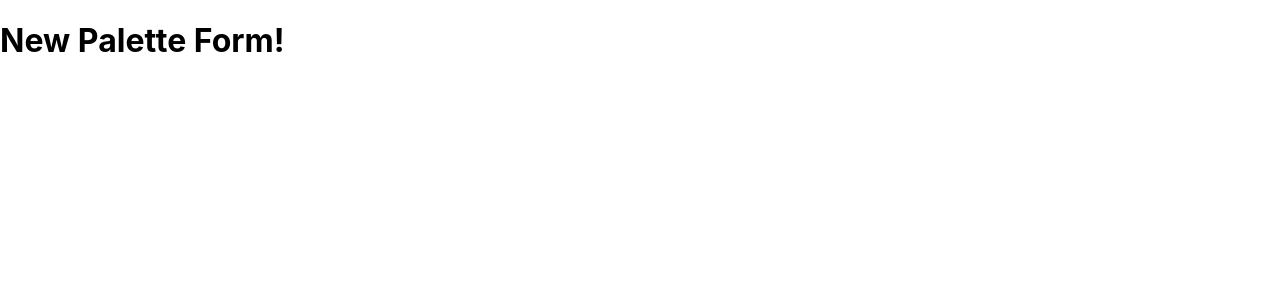
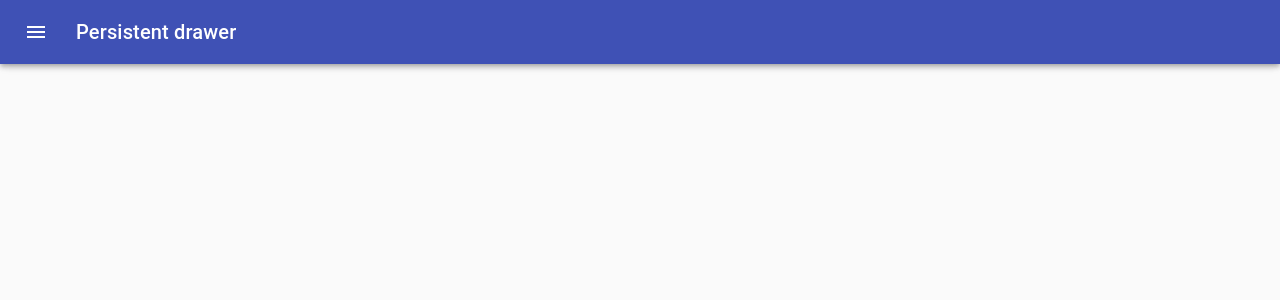
Before and after one commit to Hady207/react-color-palette, a React (Create React App) app: page /palette/new in a window 1280 px wide. Shown: the top 300 px of the page. Built offline with nearby package versions, Linux system fonts and the light colour scheme.

Commit message:
Add Drawer to NewPaletteForm

```diff
--- a/src/NewPaletteForm.js
+++ b/src/NewPaletteForm.js
@@ -1,11 +1,146 @@
-import React, { Component } from "react";
+import React from "react";
+import clsx from "clsx";
+import { makeStyles, useTheme } from "@material-ui/core/styles";
+import Drawer from "@material-ui/core/Drawer";
+import CssBaseline from "@material-ui/core/CssBaseline";
+import AppBar from "@material-ui/core/AppBar";
+import Toolbar from "@material-ui/core/Toolbar";
+import Typography from "@material-ui/core/Typography";
+import Divider from "@material-ui/core/Divider";
+import IconButton from "@material-ui/core/IconButton";
+import MenuIcon from "@material-ui/icons/Menu";
+import ChevronLeftIcon from "@material-ui/icons/ChevronLeft";
+import ChevronRightIcon from "@material-ui/icons/ChevronRight";
+import List from "@material-ui/core/List";
+import ListItem from "@material-ui/core/ListItem";
+import ListItemIcon from "@material-ui/core/ListItemIcon";
+import ListItemText from "@material-ui/core/ListItemText";
+import InboxIcon from "@material-ui/icons/MoveToInbox";
+import MailIcon from "@material-ui/icons/Mail";
 
-export default class NewPaletteForm extends Component {
-  render() {
-    return (
-      <div>
-        <h1>New Palette Form!</h1>
-      </div>
-    );
-  }
+const drawerWidth = 240;
+
+const useStyles = makeStyles((theme) => ({
+  root: {
+    display: "flex",
+  },
+  appBar: {
+    transition: theme.transitions.create(["margin", "width"], {
+      easing: theme.transitions.easing.sharp,
+      duration: theme.transitions.duration.leavingScreen,
+    }),
+  },
+  appBarShift: {
+    width: `calc(100% - ${drawerWidth}px)`,
+    marginLeft: drawerWidth,
+    transition: theme.transitions.create(["margin", "width"], {
+      easing: theme.transitions.easing.easeOut,
+      duration: theme.transitions.duration.enteringScreen,
+    }),
+  },
+  menuButton: {
+    marginRight: theme.spacing(2),
+  },
+  hide: {
+    display: "none",
+  },
+  drawer: {
+    width: drawerWidth,
+    flexShrink: 0,
+  },
+  drawerPaper: {
+    width: drawerWidth,
+  },
+  drawerHeader: {
+    display: "flex",
+    alignItems: "center",
+    padding: theme.spacing(0, 1),
+    // necessary for content to be below app bar
+    ...theme.mixins.toolbar,
+    justifyContent: "flex-end",
+  },
+  content: {
+    flexGrow: 1,
+    padding: theme.spacing(3),
+    transition: theme.transitions.create("margin", {
+      easing: theme.transitions.easing.sharp,
+      duration: theme.transitions.duration.leavingScreen,
+    }),
+    marginLeft: -drawerWidth,
+  },
+  contentShift: {
+    transition: theme.transitions.create("margin", {
+      easing: theme.transitions.easing.easeOut,
+      duration: theme.transitions.duration.enteringScreen,
+    }),
+    marginLeft: 0,
+  },
+}));
+
+export default function NewPaletteForm() {
+  const classes = useStyles();
+  const theme = useTheme();
+  const [open, setOpen] = React.useState(false);
+
+  const handleDrawerOpen = () => {
+    setOpen(true);
+  };
+
+  const handleDrawerClose = () => {
+    setOpen(false);
+  };
+
+  return (
+    <div className={classes.root}>
+      <CssBaseline />
+      <AppBar
+        position="fixed"
+        className={clsx(classes.appBar, {
+          [classes.appBarShift]: open,
+        })}
+      >
+        <Toolbar>
+          <IconButton
+            color="inherit"
+            aria-label="open drawer"
+            onClick={handleDrawerOpen}
+            edge="start"
+            className={clsx(classes.menuButton, open && classes.hide)}
+          >
+            <MenuIcon />
+          </IconButton>
+          <Typography variant="h6" noWrap>
+            Persistent drawer
+          </Typography>
+        </Toolbar>
+      </AppBar>
+      <Drawer
+        className={classes.drawer}
+        variant="persistent"
+        anchor="left"
+        open={open}
+        classes={{
+          paper: classes.drawerPaper,
+        }}
+      >
+        <div className={classes.drawerHeader}>
+          <IconButton onClick={handleDrawerClose}>
+            {theme.direction === "ltr" ? (
+              <ChevronLeftIcon />
+            ) : (
+              <ChevronRightIcon />
+            )}
+          </IconButton>
+        </div>
+        <Divider />
+      </Drawer>
+      <main
+        className={clsx(classes.content, {
+          [classes.contentShift]: open,
+        })}
+      >
+        <div className={classes.drawerHeader} />
+      </main>
+    </div>
+  );
 }
```
